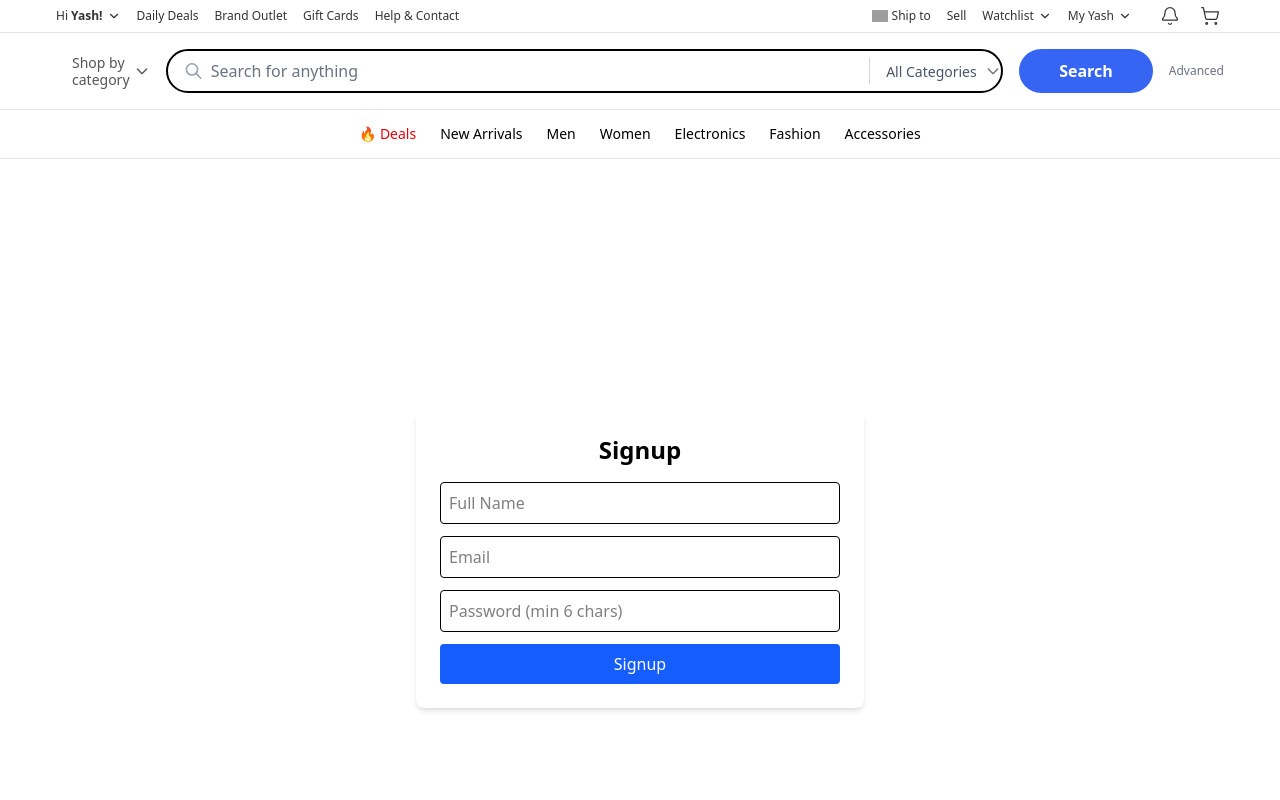
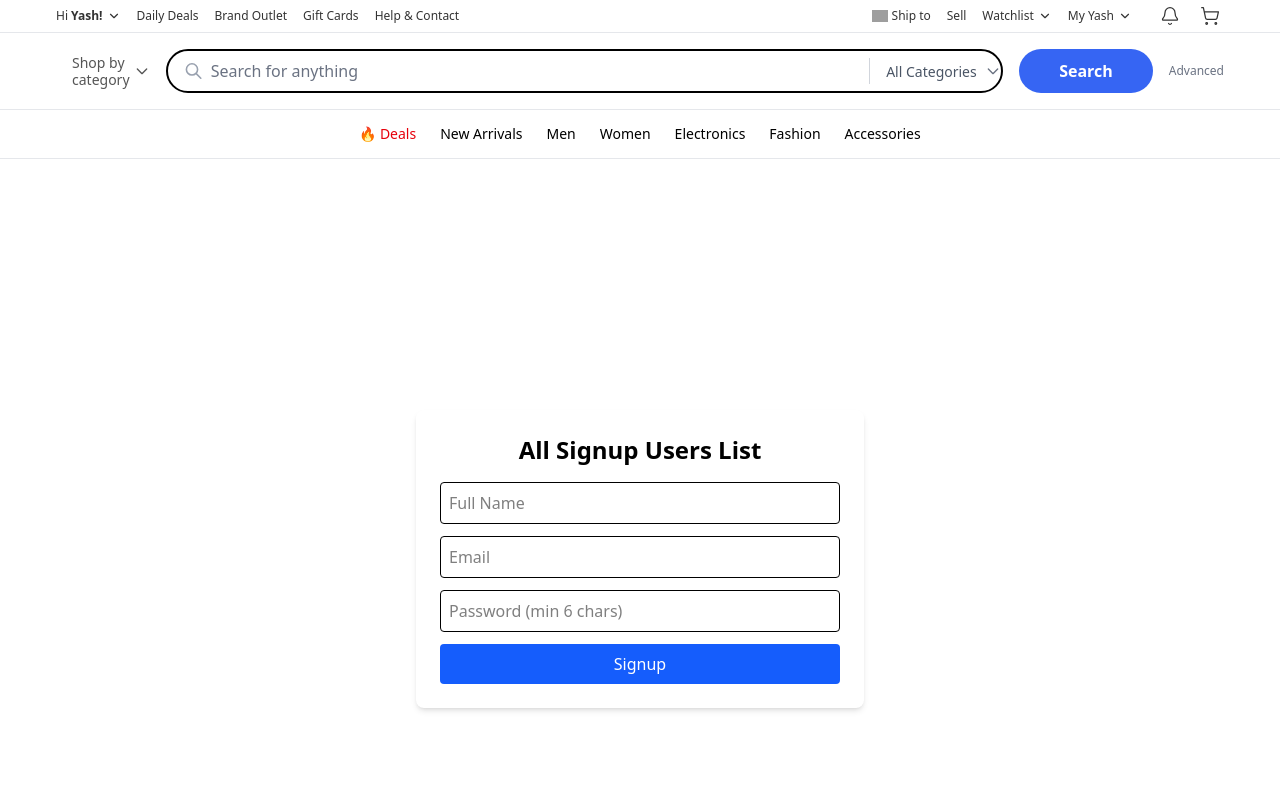
Before and after one commit to yasarahasini/Ecommerce-website, a Next.js app in the folder frontend/: page /signup-list in a window 1280 px wide. Shown: the top 800 px of the page. Built offline with nearby package versions, Linux system fonts and the light colour scheme; grey boxes are pictures that could not be loaded.

Commit message:
update signup list page

```diff
--- a/frontend/app/(admin)/signup-list/page.tsx
+++ b/frontend/app/(admin)/signup-list/page.tsx
@@ -50,7 +50,7 @@
         onSubmit={handleSubmit}
         className="bg-white p-6 rounded-lg shadow-md w-full max-w-md"
       >
-        <h2 className="text-2xl font-bold mb-4 text-center">Signup</h2>
+        <h2 className="text-2xl font-bold mb-4 text-center">All Signup Users List</h2>
 
         <input
           type="text"
```
